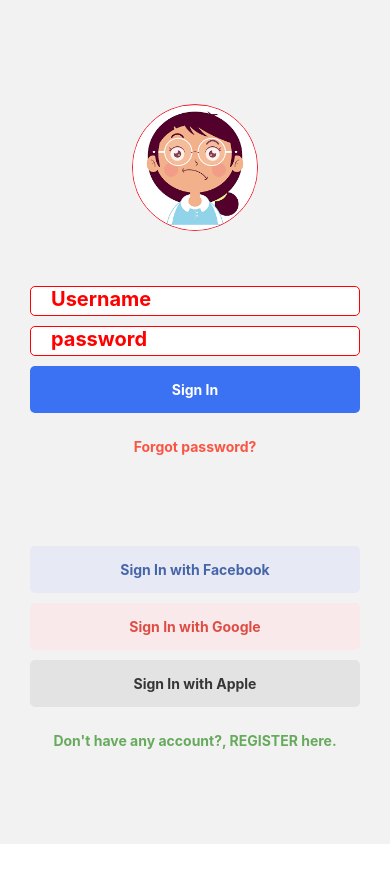
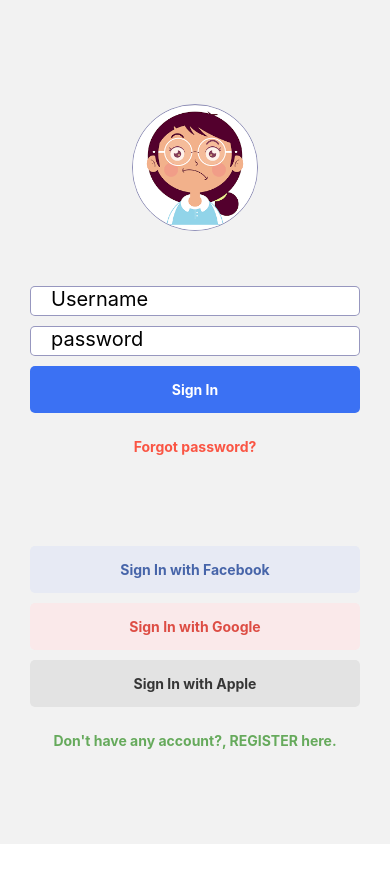
Before and after one commit to Vinay-1025/StudentCommunity, a React Native app: screen /SignIn in a window 390 px wide. Shown: the top 882 px of the page. Built offline with nearby package versions, Linux system fonts and the light colour scheme.

Commit message:
added the feature to the HOME SCREEN

```diff
--- a/App.js
+++ b/App.js
@@ -5,7 +5,7 @@
 const App = () => {
   return(
     <SafeAreaView style={styles.root}>
-      <Navigation />
+      <Navigation style={styles.root}/>
     </SafeAreaView>
   );
 };
@@ -13,11 +13,7 @@
 const styles = StyleSheet.create({
   root: {
     flex: 1,
-    backgroundColor: 'black'
-  },
-  container:{
-    justifyContent: 'center',
-    backgroundColor: 'black',
+    backgroundColor: '#5577'
   },
 });
 
--- a/src/components/custominput/CustomInput.js
+++ b/src/components/custominput/CustomInput.js
@@ -21,15 +21,14 @@
         backgroundColor: 'white',
         width: '100%',
         height: 30,
-        borderColor: 'red',
+        borderColor: '#2277',
         borderWidth: 1,
         borderRadius: 5,
         paddingHorizontal: 20,
         marginVertical: 5,
     },
     input:{
-        color: 'red',
-        fontWeight: 'bold',
+        color: 'black',
         fontSize: 20,
     },
 });
--- a/src/screens/HomeScreen/index.js
+++ b/src/screens/HomeScreen/index.js
@@ -1,8 +1,7 @@
-import React from 'react';
-import { StyleSheet, View, Animated } from 'react-native';
+import React, { useState } from 'react';
+import { StyleSheet, View, Animated, TouchableOpacity, Text } from 'react-native';
 import { createBottomTabNavigator } from '@react-navigation/bottom-tabs';
 import Ionicons from 'react-native-vector-icons/Ionicons';
-import FontAwesome from 'react-native-vector-icons/FontAwesome';
 
 import Home from './Home';
 import Post from './Post';
@@ -14,15 +13,41 @@
 
 const App = () => {
     const scaleValue = new Animated.Value(1);
+    const [showNotifications, setShowNotifications] = useState(false);
 
     const tabBarOptions = {
-        activeTintColor: 'black',
+        activeTintColor: '#225577',
         inactiveTintColor: '#999',
-        style: { backgroundColor: '#5522', height: 70 }, // Increase tab bar height
+        style: { backgroundColor: '#5522', height: 70 },
+        labelStyle: { fontSize: 14, color: '#552277' },
+    };
+
+    const openMenu = () => {
+        // Functionality to open the menu
     };
 
     return (
         <View style={styles.root}>
+            <View style={styles.header}>
+                <View style={styles.cont}>
+                <Text style={styles.title}>
+                    Student Community
+                </Text>
+                <Text style={styles.subtitle}>
+                    connects with your community people.
+                </Text>
+                </View>
+                <View style={styles.iconContainer}>
+                    <TouchableOpacity onPress={() => setShowNotifications(!showNotifications)}>
+                        <Ionicons name={showNotifications ? 'notifications' : 'notifications-outline'} size={25} color="#fff" />
+                    </TouchableOpacity>
+                </View>
+                <View style={styles.iconContainer}>
+                    <TouchableOpacity onPress={() => openMenu()}>
+                        <Ionicons name="menu" size={25} color="#fff" />
+                    </TouchableOpacity>
+                </View>
+            </View>
             <Tab.Navigator
                 screenOptions={({ route }) => ({
                     tabBarIcon: ({ focused, color, size }) => {
@@ -38,29 +63,7 @@
                         } else if (route.name === 'Settings') {
                             iconName = focused ? 'settings' : 'settings-outline';
                         }
-
-                        return (
-                            <View style={{ alignItems: 'center', justifyContent: 'center' }}>
-                                <Animated.View
-                                    style={[
-                                        {
-                                            transform: [
-                                                {
-                                                    scale: focused
-                                                        ? scaleValue.interpolate({
-                                                            inputRange: [0, 2],
-                                                            outputRange: [1, 1.5],
-                                                        })
-                                                        : 1,
-                                                },
-                                            ],
-                                        },
-                                    ]}
-                                >
-                                    <Ionicons name={iconName} size={size} color={color} />
-                                </Animated.View>
-                            </View>
-                        );
+                        return <Ionicons name={iconName} size={size} color={color} />;
                     },
                 })}
                 tabBarOptions={tabBarOptions}
@@ -80,6 +83,28 @@
         flex: 1,
         backgroundColor: '#000',
     },
+
+    header: {
+        flexDirection: 'row',
+        justifyContent: 'space-between',
+        alignItems:'flex-end',
+        paddingHorizontal: 20,
+        height: 70,
+        backgroundColor: '#225577',
+    },
+    title: {
+        color:'white',
+        fontSize: 25,
+        textTransform:'uppercase',
+    },
+    subtitle: {
+        color: 'white',
+        textTransform: 'capitalize',
+        paddingBottom: 2,
+    },
+    iconContainer: {
+        padding: 10,
+    },
 });
 
 export default App;
--- a/src/screens/SignInScreen.js
+++ b/src/screens/SignInScreen.js
@@ -29,7 +29,7 @@
         <View style={styles.root} >
             <Image
                 source={Logo}
-                style={[styles.logo, { height: height * 0.15 , borderRadius: 100 , width: height * 0.15, borderColor: '#f42233', borderWidth: 1}]}
+                style={[styles.logo, { height: height * 0.15 , borderRadius: 100 , width: height * 0.15, borderColor: '#2277', borderWidth: 1}]}
                 resizeMode="contain"
             />
             <View style={styles.cont} >
```
